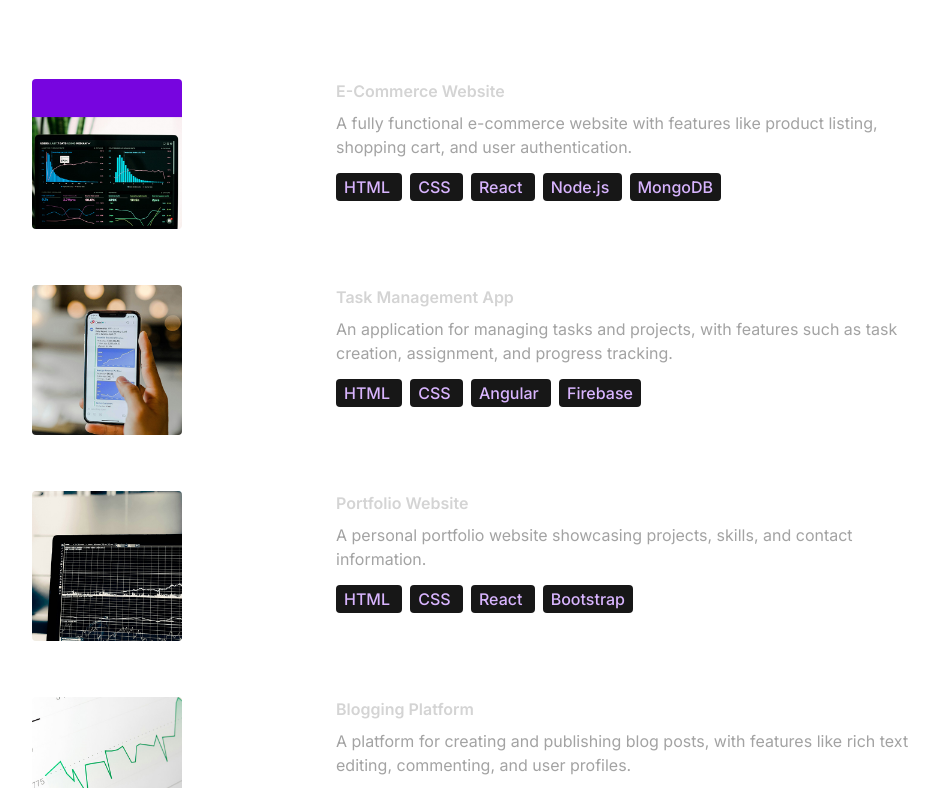
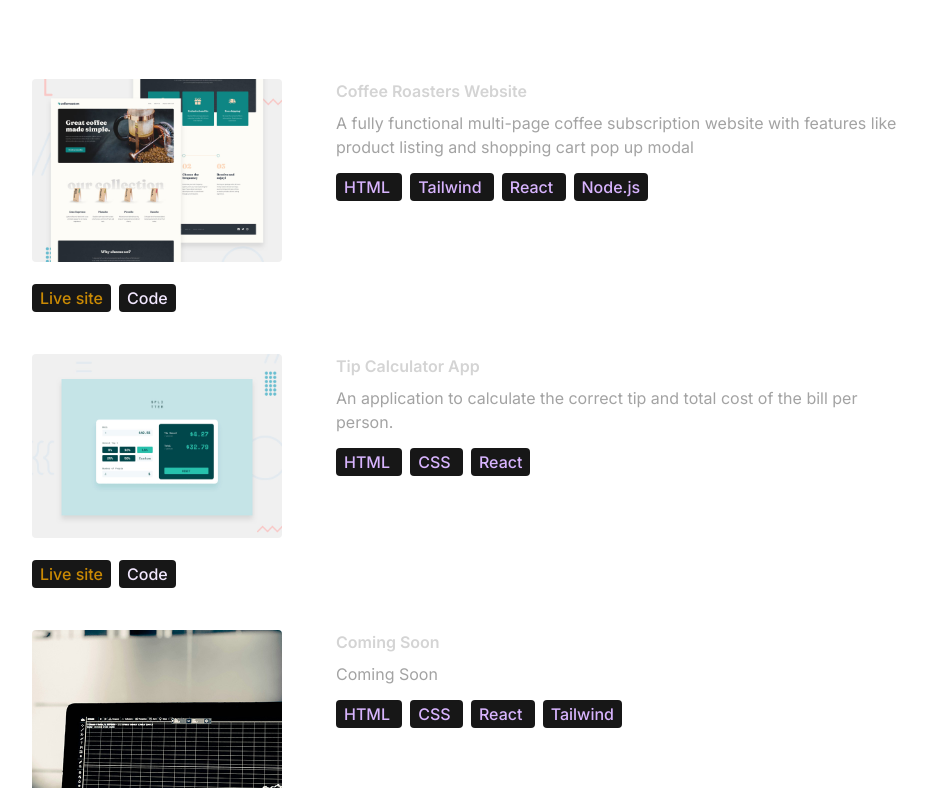
Before and after one commit to J-R77-stack/My-Portfolio, a React (Vite) app: page / in a window 1280 px wide. Shown: the part 2152-2940 px from the top of the page, without its empty margins (168-1107 px from the left). Built offline with nearby package versions, Linux system fonts and the light colour scheme.

Commit message:
add links for code and live sites of projects

```diff
--- a/src/components/Projects.jsx
+++ b/src/components/Projects.jsx
@@ -21,12 +21,25 @@ function Projects() {
               className="w-full lg:w-1/4">
               <img
                 src={project.image}
-                width={150}
+                width={250}
                 height={150}
                 alt={project.title}
                 className="mb-6 rounded"
               />
+              <div className="mb-3">
+                <span className="mr-2 rounded bg-neutral-900 px-2 py-1 text-small font-medium text-yellow-600">
+                  <a target="blank" href={project.site}>
+                    Live site
+                  </a>
+                </span>
+                <span className="mr-2 rounded bg-neutral-900 px-2 py-1 text-small font-medium text-purple-100">
+                  <a target="blank" href={project.code}>
+                    Code
+                  </a>
+                </span>
+              </div>
             </motion.div>
+
             <motion.div
               whileInView={{ opacity: 1, x: 0 }}
               initial={{ opacity: 0, x: 100 }}
--- a/src/constants/index.js
+++ b/src/constants/index.js
@@ -7,65 +7,71 @@ export const HERO_CONTENT = `I am a passionate React developer with a love for c
 
 export const ABOUT_TEXT = `I am a dedicated and versatile React developer with a passion for creating efficient and user-friendly web applications. With 3 years of Study, I have worked with a variety of technologies, including React, Node.js, MySQL and PostgreSQL. My journey in web development began at the Code Institute where I gained a Diploma in Full Stack Software Development. Proficient in HTML, CSS, JavaScript, Python and  Django. After my Diploma I started to gain a deeper curiosity for JavaScript Frameworks and Librarys which lead me to React. I have 25 years’ experience as a Gas engineer and 4 years’ experience teaching English in Japan. I consider myself to be a good team-player with strong communication skills.  I am very keen to gain entry into the tech industry and become part of an exciting development team where I can learn and contribute!`;
 
-export const EXPERIENCES = [
-  {
-    year: "2023 - Present",
-    role: "Senior Full Stack Developer",
-    company: "Google Inc.",
-    description: `Led a team in developing and maintaining web applications using JavaScript, React.js, and Node.js. Implemented RESTful APIs and integrated with MongoDB databases. Collaborated with stakeholders to define project requirements and timelines.`,
-    technologies: ["Javascript", "React.js", "Next.js", "mongoDB"],
-  },
-  {
-    year: "2022 - 2023",
-    role: "Frontend Developer",
-    company: "Adobe",
-    description: `Designed and developed user interfaces for web applications using Next.js and React. Worked closely with backend developers to integrate frontend components with Node.js APIs. Implemented responsive designs and optimized frontend performance.`,
-    technologies: ["HTML", "CSS", "Vue.js", "mySQL"],
-  },
-  {
-    year: "2021 - 2022",
-    role: "Full Stack Developer",
-    company: "Facebook",
-    description: `Developed and maintained web applications using JavaScript, React.js, and Node.js. Designed and implemented RESTful APIs for data communication. Collaborated with cross-functional teams to deliver high-quality software products on schedule.`,
-    technologies: ["Python", "Svelte", "Three.js", "Postgres"],
-  },
-  {
-    year: "2020 - 2021",
-    role: "Software Engineer",
-    company: "Paypal",
-    description: `Contributed to the development of web applications using JavaScript, React.js, and Node.js. Managed databases and implemented data storage solutions using MongoDB. Worked closely with product managers to prioritize features and enhancements.`,
-    technologies: ["Ruby", "Rails", "PHP", "Sqlite"],
-  },
-];
+// export const EXPERIENCES = [
+//   {
+//     year: "2023 - Present",
+//     role: "Senior Full Stack Developer",
+//     company: "Google Inc.",
+//     description: `Led a team in developing and maintaining web applications using JavaScript, React.js, and Node.js. Implemented RESTful APIs and integrated with MongoDB databases. Collaborated with stakeholders to define project requirements and timelines.`,
+//     technologies: ["Javascript", "React.js", "Next.js", "mongoDB"],
+//   },
+//   {
+//     year: "2022 - 2023",
+//     role: "Frontend Developer",
+//     company: "Adobe",
+//     description: `Designed and developed user interfaces for web applications using Next.js and React. Worked closely with backend developers to integrate frontend components with Node.js APIs. Implemented responsive designs and optimized frontend performance.`,
+//     technologies: ["HTML", "CSS", "Vue.js", "mySQL"],
+//   },
+//   {
+//     year: "2021 - 2022",
+//     role: "Full Stack Developer",
+//     company: "Facebook",
+//     description: `Developed and maintained web applications using JavaScript, React.js, and Node.js. Designed and implemented RESTful APIs for data communication. Collaborated with cross-functional teams to deliver high-quality software products on schedule.`,
+//     technologies: ["Python", "Svelte", "Three.js", "Postgres"],
+//   },
+//   {
+//     year: "2020 - 2021",
+//     role: "Software Engineer",
+//     company: "Paypal",
+//     description: `Contributed to the development of web applications using JavaScript, React.js, and Node.js. Managed databases and implemented data storage solutions using MongoDB. Worked closely with product managers to prioritize features and enhancements.`,
+//     technologies: ["Ruby", "Rails", "PHP", "Sqlite"],
+//   },
+// ];
 
 export const PROJECTS = [
   {
-    title: "E-Commerce Website",
+    title: "Coffee Roasters Website",
     image: project1,
     description:
-      "A fully functional e-commerce website with features like product listing, shopping cart, and user authentication.",
-    technologies: ["HTML", "CSS", "React", "Node.js", "MongoDB"],
+      "A fully functional multi-page coffee subscription website with features like product listing and shopping cart pop up modal",
+    technologies: ["HTML", "Tailwind", "React", "Node.js"],
+    site: "https://coffee-roasters-react-app.vercel.app/",
+    code: "https://github.com/J-R77-stack/Coffee-roasters-react-app",
   },
   {
-    title: "Task Management App",
+    title: "Tip Calculator App ",
     image: project2,
     description:
-      "An application for managing tasks and projects, with features such as task creation, assignment, and progress tracking.",
-    technologies: ["HTML", "CSS", "Angular", "Firebase"],
+      "An application to calculate the correct tip and total cost of the bill per person.",
+    technologies: ["HTML", "CSS", "React"],
+    site: "https://tip-calculator-react-gilt.vercel.app/",
+    code: "https://github.com/J-R77-stack/tip-calculator-React",
   },
   {
-    title: "Portfolio Website",
+    title: "Coming Soon",
     image: project3,
-    description:
-      "A personal portfolio website showcasing projects, skills, and contact information.",
-    technologies: ["HTML", "CSS", "React", "Bootstrap"],
+    description: "Coming Soon",
+    technologies: ["HTML", "CSS", "React", "Tailwind"],
+    site: "https://coffee-roasters-react-app.vercel.app/",
+    code: "https://github.com/J-R77-stack/My-Portfolio",
   },
   {
-    title: "Blogging Platform",
+    title: "Coming Soon",
     image: project4,
-    description:
-      "A platform for creating and publishing blog posts, with features like rich text editing, commenting, and user profiles.",
-    technologies: ["HTML", "CSS", "Vue.js", "Express", "mySQL"],
+    description: "Coming Soon",
+    technologies: ["HTML", "CSS", "React", "Tailwind"],
+    site: "https://coffee-roasters-react-app.vercel.app/",
+    code: "https://github.com/J-R77-stack/My-Portfolio",
   },
 ];
 
```
Also changed, not shown: src/assets/projects/project-1.jpg, src/assets/projects/project-2.jpg.
